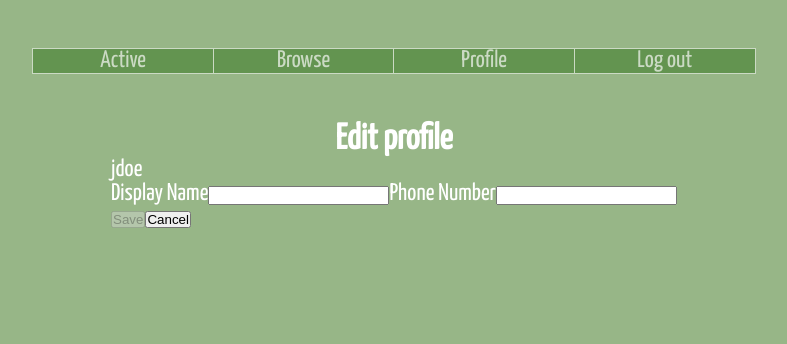
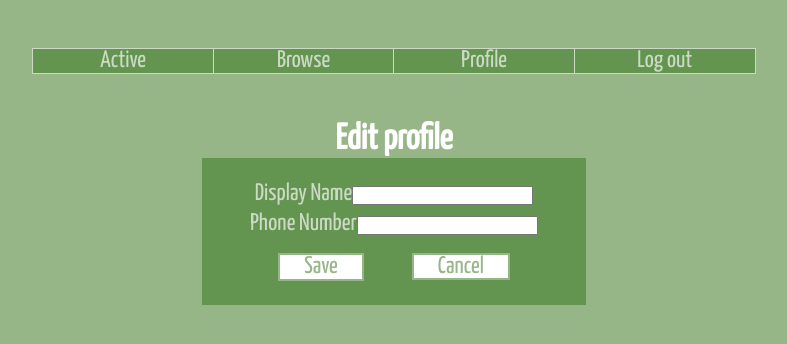
Before and after one commit to Replate2/Frontend, a React (Create React App) app: page /volunteer/profile/edit in a window 1280 px wide. Shown: the top 344 px of the page, without its empty margins (246-1033 px from the left). Built offline with nearby package versions, Linux system fonts and the light colour scheme; a web font is replaced by a local one.

Commit message:
styled Profile + edit components

```diff
--- a/src/components/profile.js
+++ b/src/components/profile.js
@@ -1,17 +1,18 @@
 import React from "react";
 import { Link } from "react-router-dom";
+import StyledProfile from "./styled/StyledProfile";
 
 // view profile {props: profile data, profile type (donor or volunteer)}
 
 const Profile = ({profile}) => {
     return(
-        <div>
-            <p>{profile.name}</p>
+        <StyledProfile>
+            {/*<p>{profile.name}</p>*/}
             <p>{profile.displayName}</p>
             <p>{profile.phone}</p>
             <p>{profile.address}</p>
             <Link to="edit">Edit</Link>
-        </div>
+        </StyledProfile>
     );
 }
 
--- a/src/components/profileEdit.js
+++ b/src/components/profileEdit.js
@@ -2,6 +2,7 @@ import React, { useEffect, useState } from "react";
 import {Link} from "react-router-dom";
 import * as Yup from "yup";
 import profileSchema from "../data/profileSchema";
+import StyledProfile from "./styled/StyledProfile";
 
 // edit profile {props: profile data, profile type (donor or volunteer), update state method, commit edit method}
 
@@ -34,7 +35,8 @@ const ProfileEdit = ({profile, saveProfile}) => {
 
     return(
         <form onSubmit={wrappedSave}>
-            <p>{profile.name /* can't be edited */}</p>
+            <StyledProfile>
+                {/*<p>{profile.name}</p>*/}
                 <label>
                     Display Name
                     <input name="displayName" value={profileForm.displayName} onChange={wrappedUpdate} />
@@ -52,8 +54,11 @@ const ProfileEdit = ({profile, saveProfile}) => {
                     <p>{profileErrors.phone}</p>
                     <p>{profileErrors.address}</p>
                 </div>
+                <div className="buttons">
                     <button onClick={wrappedSave} disabled={!buttonEnabled}>Save</button>
-            <Link to="."><button>Cancel</button></Link>
+                    <Link to=".">Cancel</Link>
+                </div>
+            </StyledProfile>
         </form>
     );
 }
--- /dev/null
+++ b/src/components/styled/StyledProfile.js
@@ -0,0 +1,35 @@
+import styled from "styled-components";
+
+const StyledMain = styled.div`
+    display: flex;
+    flex-direction: column;
+    align-items: center;
+
+    color: ${props => props.theme.color.section};
+    background-color: ${props => props.theme.background.section};
+
+    padding: ${props => props.theme.margin.medium} ${props => props.theme.margin.large};
+
+    p, input{
+        margin-bottom: ${props => props.theme.margin.small};
+    }
+
+    a, button{
+        ${props => props.theme.font.main};
+        color: ${props => props.theme.color.highlight};
+        background-color: ${props => props.theme.background.highlight};
+        text-decoration: none;
+
+        border: 2px solid currentColor;
+
+        padding: 0 ${props => props.theme.margin.medium};
+        margin: 0 ${props => props.theme.margin.medium};
+
+    }
+
+    @media (max-width: 500px){
+        width: 100%;
+    }
+`;
+
+export default StyledMain;
```
Lines whose indentation alone changed are shown as unchanged.
